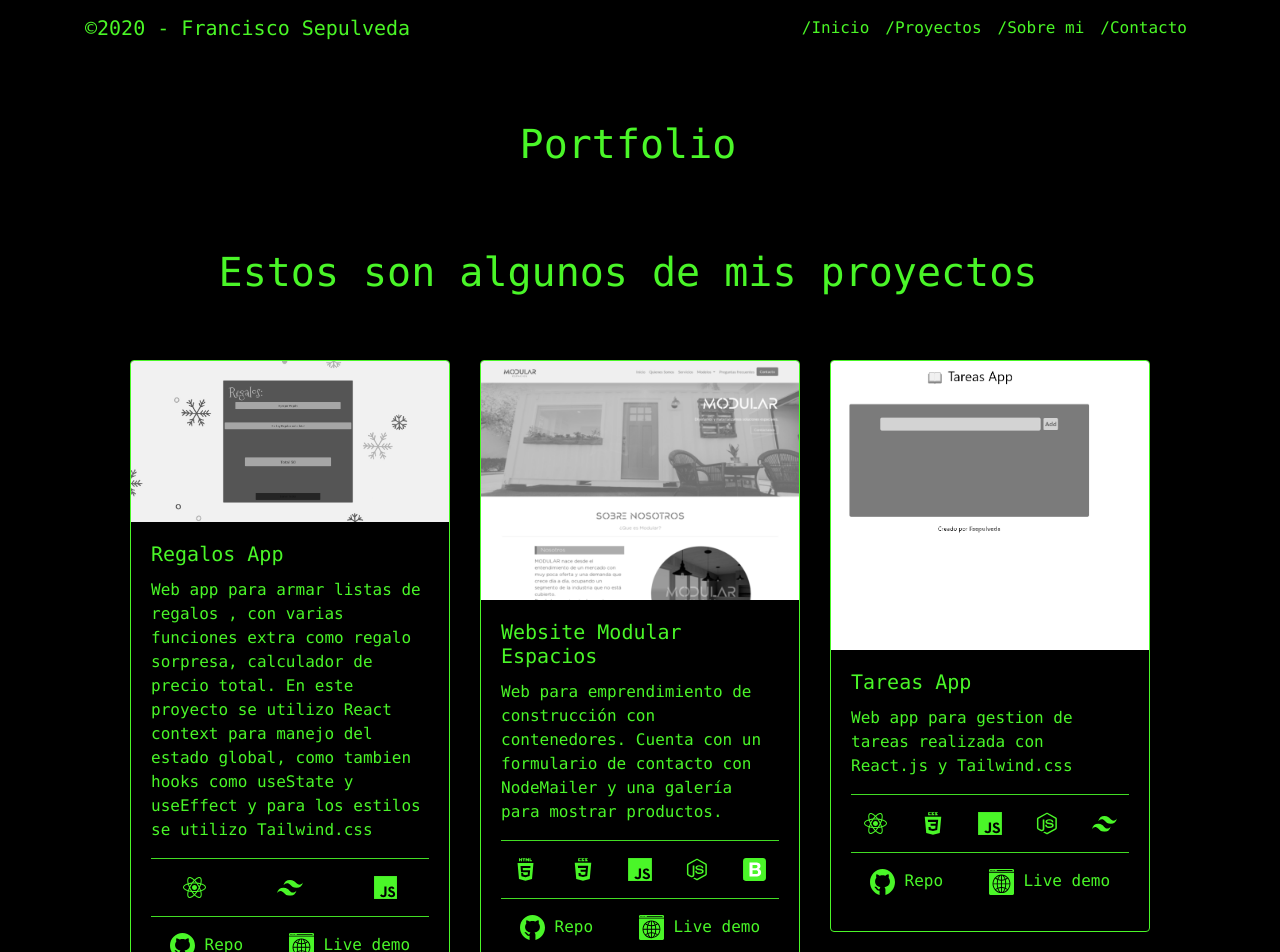
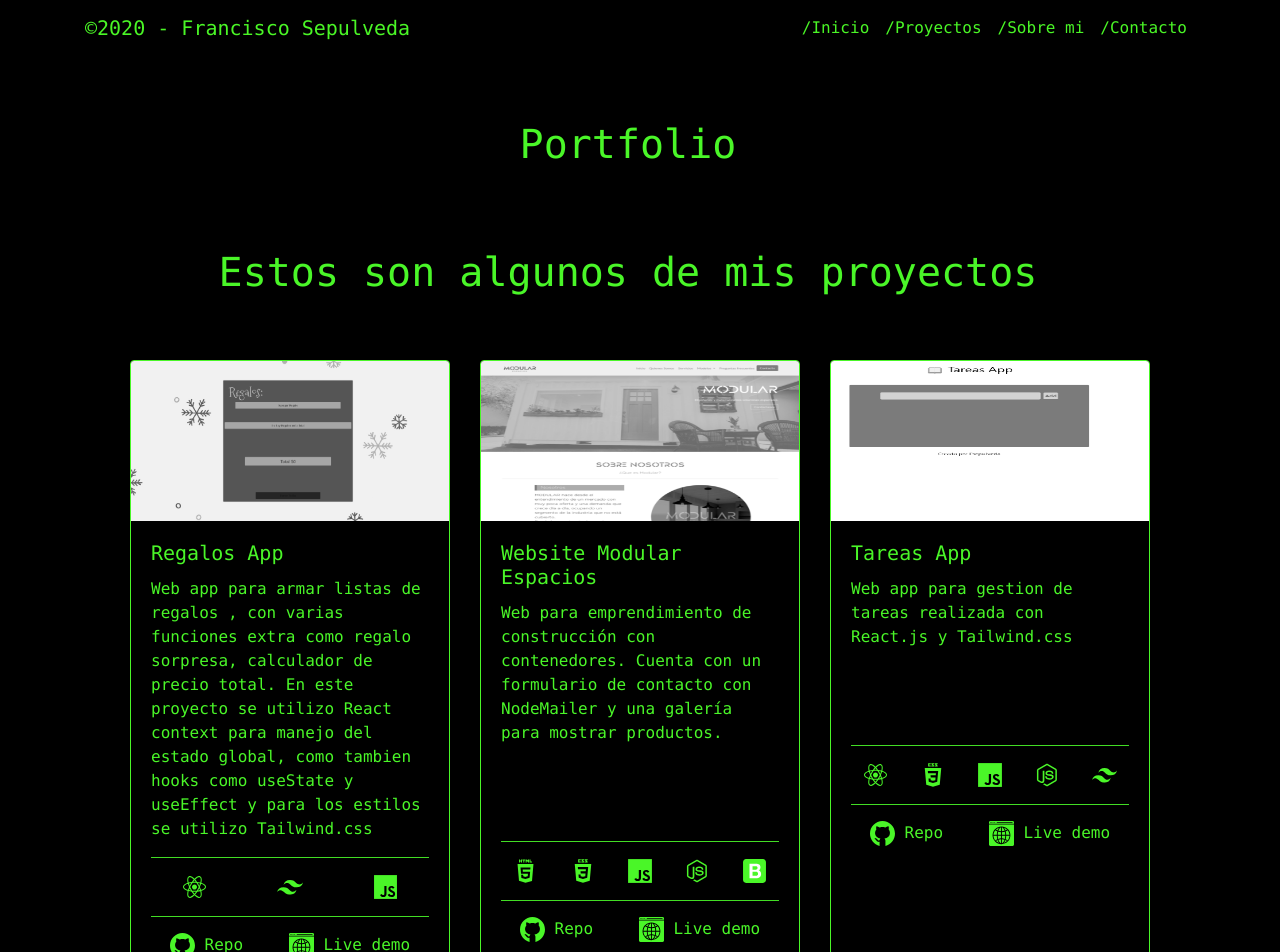
Before and after one commit to fsepulvedadev/portfolio, a React (Create React App) app: page /proyectos in a window 1280 px wide. Shown: the top 952 px of the page. Built offline with nearby package versions, Linux system fonts and the light colour scheme.

Commit message:
cambios en proyectos

```diff
--- a/src/pages/Proyectos/Proyectos.css
+++ b/src/pages/Proyectos/Proyectos.css
@@ -16,23 +16,21 @@
 }
 .card img {
   height: 100%;
-
 }
 .card hr {
   background-color: #4af628;
-
 }
 .bg-dark {
   background-color: black !important;
-    color:  #4af628 !important;
+  color: #4af628 !important;
 }
 
 .border-success {
-    border: 1px solid  #4af628 !important;
+  border: 1px solid #4af628 !important;
 }
 
 .btn-success {
-    background-color:  #4af628 ;
+  background-color: #4af628;
   color: black;
 }
 
@@ -53,11 +51,21 @@
 }
 .lista-proyect a {
   text-decoration: none;
-    color: #4af628 ;
+  color: #4af628;
 }
-
 
 .lista-tec li img {
   width: 1.6rem;
+}
 
+.card-header-img {
+  height: 20vh !important;
 }
+
+.card-main {
+  height: 90% !important;
+}
+
+.linea-card {
+  margin-top: 6rem;
+}
--- a/src/pages/Proyectos/Proyectos.js
+++ b/src/pages/Proyectos/Proyectos.js
@@ -49,9 +49,14 @@ function App() {
         <div className="row cards align-items-start justify-content-around text-monospace">
           <CardGroup>
             <div className=" col-12 col-md-4 ">
-              <Card bg="dark" border="success" style={{ width: "20rem" }}>
+              <Card
+                bg="dark"
+                border="success"
+                style={{ width: "20rem" }}
+                className="card-main"
+              >
                 <Card.Img
-                  className="green-filter"
+                  className="green-filter card-header-img"
                   variant="top"
                   src={regalos}
                 />
@@ -115,9 +120,14 @@ function App() {
               </Card>
             </div>
             <div className="col-12 col-md-4 ">
-              <Card bg="dark" border="success" style={{ width: "20rem" }}>
+              <Card
+                bg="dark"
+                border="success"
+                style={{ width: "20rem" }}
+                className="card-main"
+              >
                 <Card.Img
-                  className="green-filter"
+                  className="green-filter card-header-img"
                   variant="top"
                   src={modular}
                 />
@@ -128,7 +138,7 @@ function App() {
                     Cuenta con un formulario de contacto con NodeMailer y una
                     galería para mostrar productos.
                   </Card.Text>
-                  <hr />
+                  <hr className="linea-card" />
                   <ul className="list-inline lista-tec d-flex justify-content-around align-items-center">
                     <li className="list-inline-item">
                       <img src={html5} alt="html" />
@@ -180,16 +190,25 @@ function App() {
                 </Card.Body>
               </Card>
             </div>
-            <div className="col-12 col-md-4 ">
-              <Card bg="dark" border="success" style={{ width: "20rem" }}>
-                <Card.Img className="green-filter" variant="top" src={tareas} />
+            <div className="col-12 col-md-4">
+              <Card
+                bg="dark"
+                border="success"
+                style={{ width: "20rem" }}
+                className="card-main"
+              >
+                <Card.Img
+                  className="green-filter card-header-img"
+                  variant="top"
+                  src={tareas}
+                />
                 <Card.Body>
                   <Card.Title>Tareas App</Card.Title>
                   <Card.Text>
                     Web app para gestion de tareas realizada con React.js y
                     Tailwind.css
                   </Card.Text>
-                  <hr />
+                  <hr className="linea-card" />
                   <ul className="list-inline lista-tec d-flex justify-content-around align-items-center">
                     <li className="list-inline-item">
                       <img src={ReactIcon} alt="React" />
```
Lines whose indentation alone changed are shown as unchanged.
